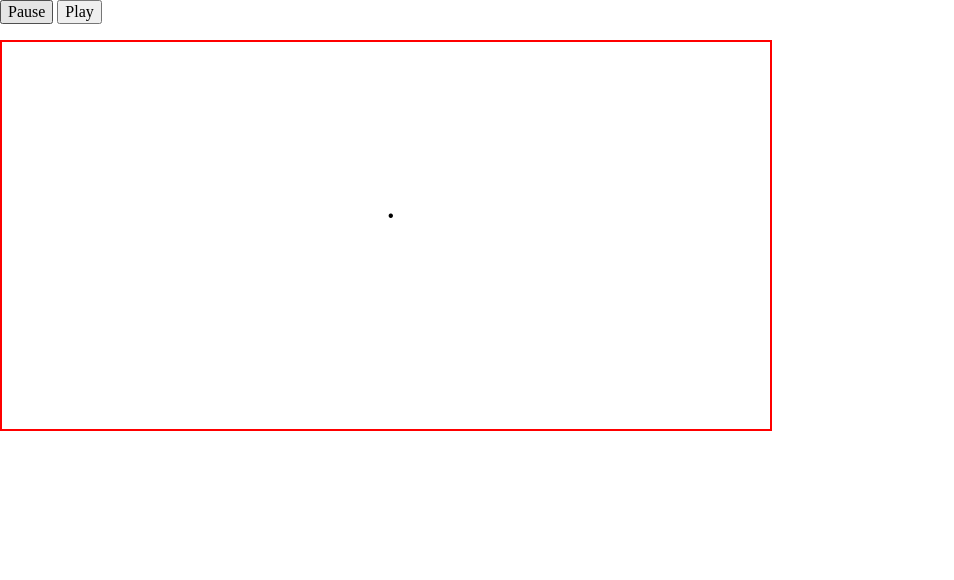
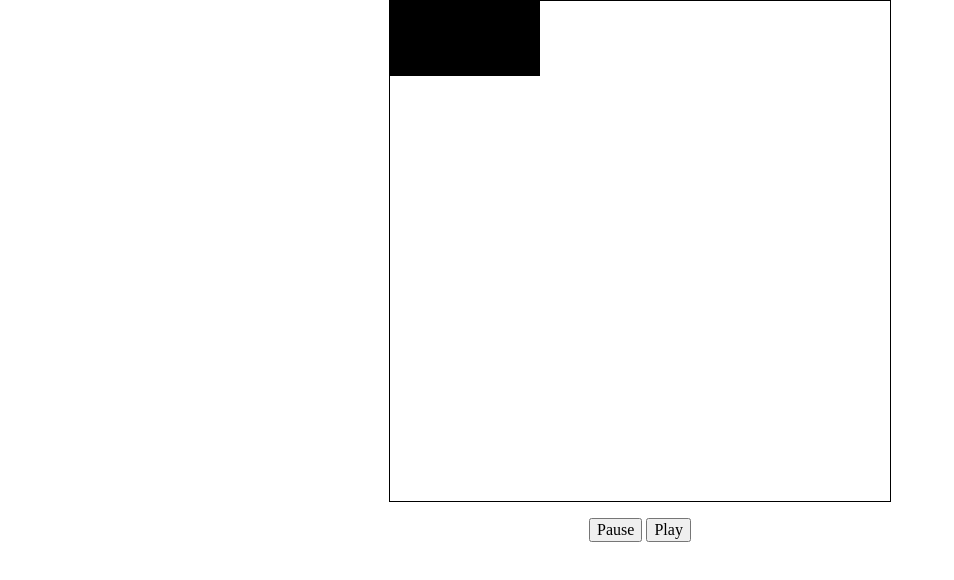
Before and after one commit to levithomason/game, a website: page src/index.html in a window 1280 px wide. Shown: the whole page, without its empty margins (0-954 px from the left). Drawn offline with nearby package versions, Linux system fonts and the light colour scheme.

Commit message:
add canvas prototype

```diff
--- /dev/null
+++ b/src/canvas.js
@@ -0,0 +1,64 @@
+class Game {
+  constructor(opts = {}) {
+    this.running = false
+    this.objects = []
+
+    this.height = opts.height || 500
+    this.width = opts.width || 500
+    this.canvas = document.getElementById('game')
+    this.ctx = this.canvas.getContext('2d')
+    this.canvas.setAttribute('width', this.width)
+    this.canvas.setAttribute('height', this.height)
+
+    this.tick = this.tick.bind(this)
+  }
+
+  start() {
+    this.running = true
+    this.tick()
+  }
+
+  pause() {
+    this.running = false
+  }
+
+  update() {
+    this.ctx.clearRect(0, 0, this.width, this.height)
+    for (let i = 0; i < this.objects.length; i++) {
+      this.objects[i].update(this)
+    }
+  }
+
+  render() {
+    for (let i = 0; i < this.objects.length; i++) {
+      this.objects[i].render(this)
+    }
+  }
+
+  addObject(object) {
+    this.objects[this.objects.length] = object
+  }
+
+  tick() {
+    if (this.running) {
+      this.update()
+      this.render()
+      requestAnimationFrame(this.tick)
+    }
+  }
+}
+
+class GameObject {
+  constructor(opts = {}) {
+    this.height = opts.height || 5
+    this.width = opts.width || 5
+    this.sprite = opts.sprite
+  }
+
+  update() {}
+
+  render(game) {
+    game.ctx.fillStyle = '#000'
+    game.ctx.fillRect(0, 0, 150, 75)
+  }
+}
--- a/src/index.html
+++ b/src/index.html
@@ -7,9 +7,21 @@
       rel="stylesheet"
       href="https://cdnjs.cloudflare.com/ajax/libs/normalize/8.0.1/normalize.min.css"
     />
-    <script src="game.js"></script>
+    <script src="canvas.js"></script>
+    <style>
+body {
+  text-align: center;
+}
+
+#game {
+  display: block;
+  margin: 0 auto 1rem;
+  border: 1px solid black;
+}
+    </style>
   </head>
   <body>
+    <canvas id="game"></canvas>
     <button onclick="game.pause()">Pause</button>
     <button onclick="game.play()">Play</button>
     <script src="my-game.js"></script>
--- a/src/my-game.js
+++ b/src/my-game.js
@@ -5,6 +5,5 @@
 const game = new Game()
 
 game.addObject(new GameObject())
-game.addObject(new Player())
 
-game.play()
+game.start()
```
